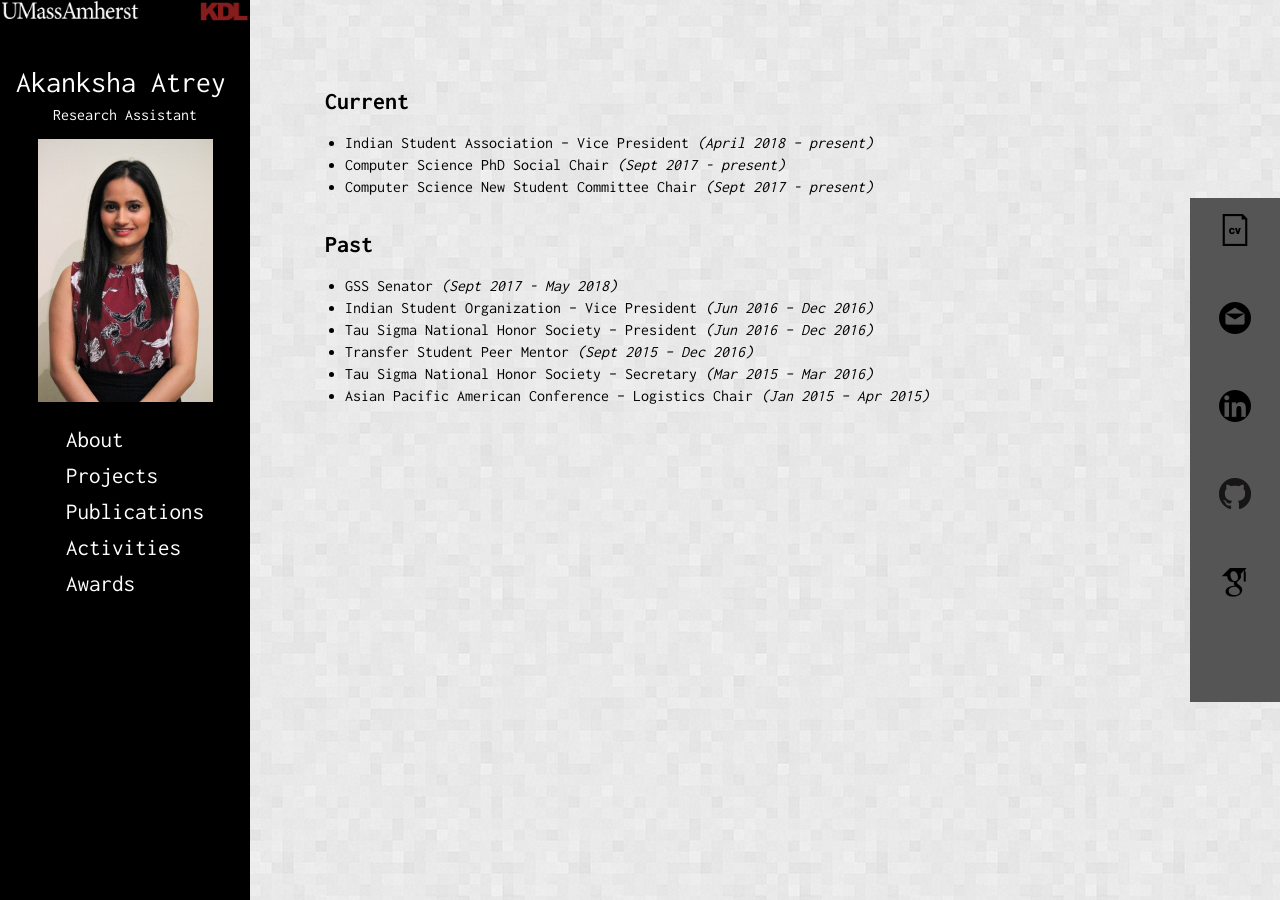
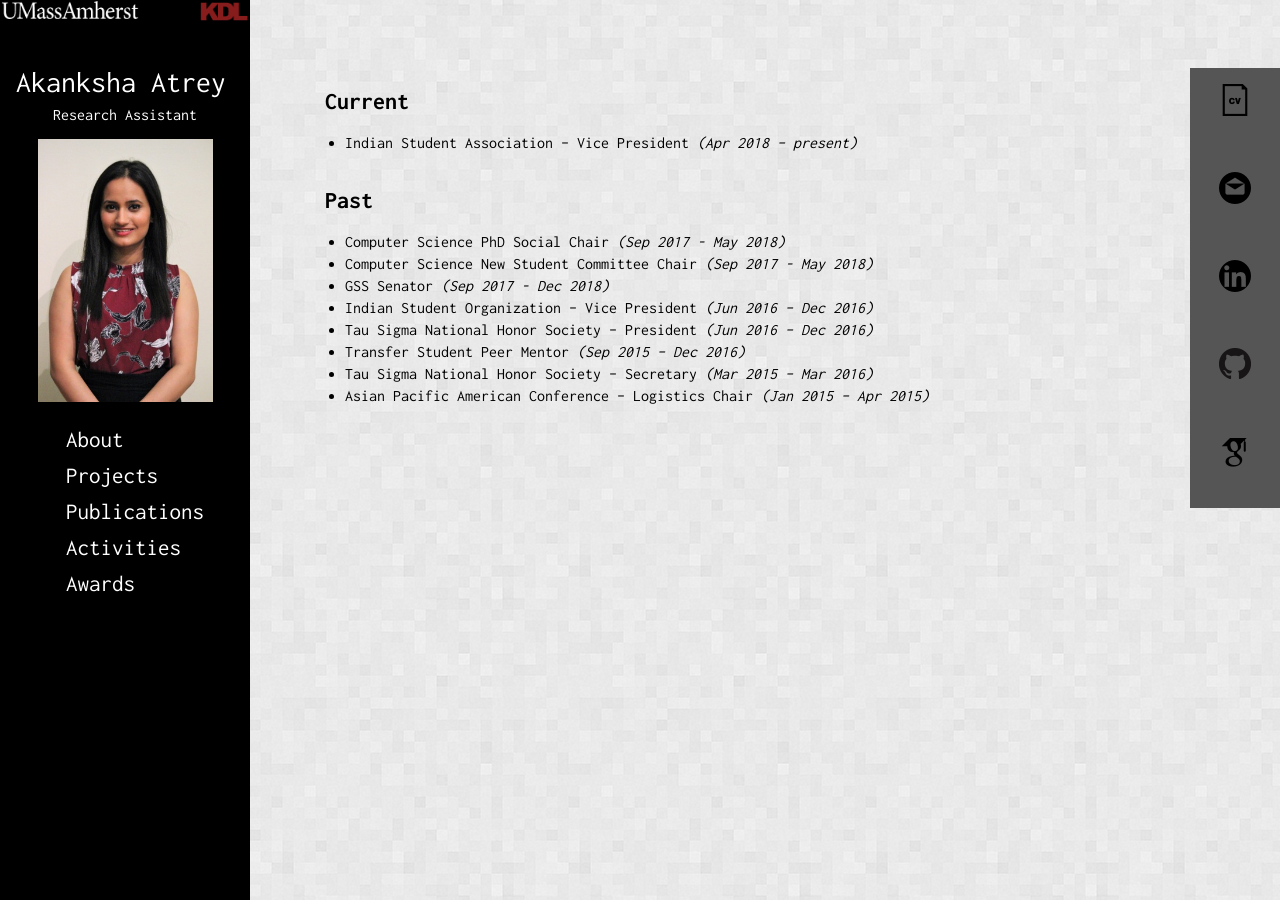
Before and after one commit to akanksha-atrey/akanksha-atrey.github.io, a Jekyll site: the page built from activities.md, in a window 1280 px wide and 900 px high. Built offline with Jekyll 4.4.1, drawn with Linux system fonts in a browser that asks for light colours; our own code applies the rules of GitHub Pages for plain Markdown files.

Commit message:
updating CV, activities and recent news

```diff
--- a/_sass/_style.scss
+++ b/_sass/_style.scss
@@ -78,8 +78,8 @@ hr {
     display: inline-block;
     background-color: #555;
     right: 0px;
-    top: 22%;
-    bottom: 22%;
+    #top: 22%;
+    #bottom: 22%;
 }
 .icon-bar a {
     display: block;
--- a/activities.md
+++ b/activities.md
@@ -4,18 +4,18 @@ layout: default
 
 ## Current
 
-* Indian Student Association – Vice President *(April 2018 – present)*
-* Computer Science PhD Social Chair *(Sept 2017 - present)*
-* Computer Science New Student Committee Chair *(Sept 2017 - present)*
+* Indian Student Association – Vice President *(Apr 2018 – present)*
 
 ---
 
 ## Past
 
-* GSS Senator *(Sept 2017 - May 2018)*
+* Computer Science PhD Social Chair *(Sep 2017 - May 2018)*
+* Computer Science New Student Committee Chair *(Sep 2017 - May 2018)*
+* GSS Senator *(Sep 2017 - Dec 2018)*
 * Indian Student Organization – Vice President *(Jun 2016 – Dec 2016)*
 * Tau Sigma National Honor Society – President *(Jun 2016 – Dec 2016)*
-* Transfer Student Peer Mentor *(Sept 2015 – Dec 2016)*
+* Transfer Student Peer Mentor *(Sep 2015 – Dec 2016)*
 * Tau Sigma National Honor Society – Secretary *(Mar 2015 – Mar 2016)*
 * Asian Pacific American Conference – Logistics Chair *(Jan 2015 – Apr 2015)*
 
```
Also changed, not shown: index.md (+2 -1 lines), 1 other file.
